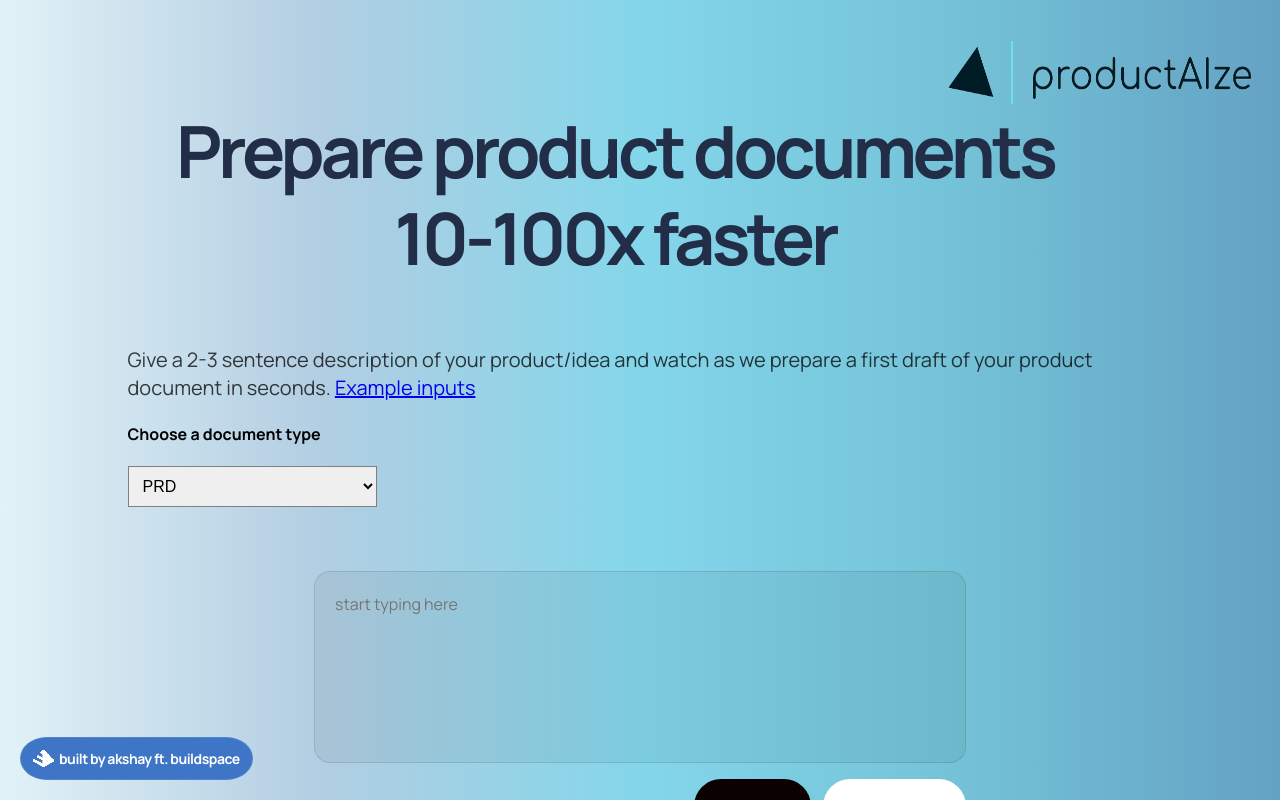
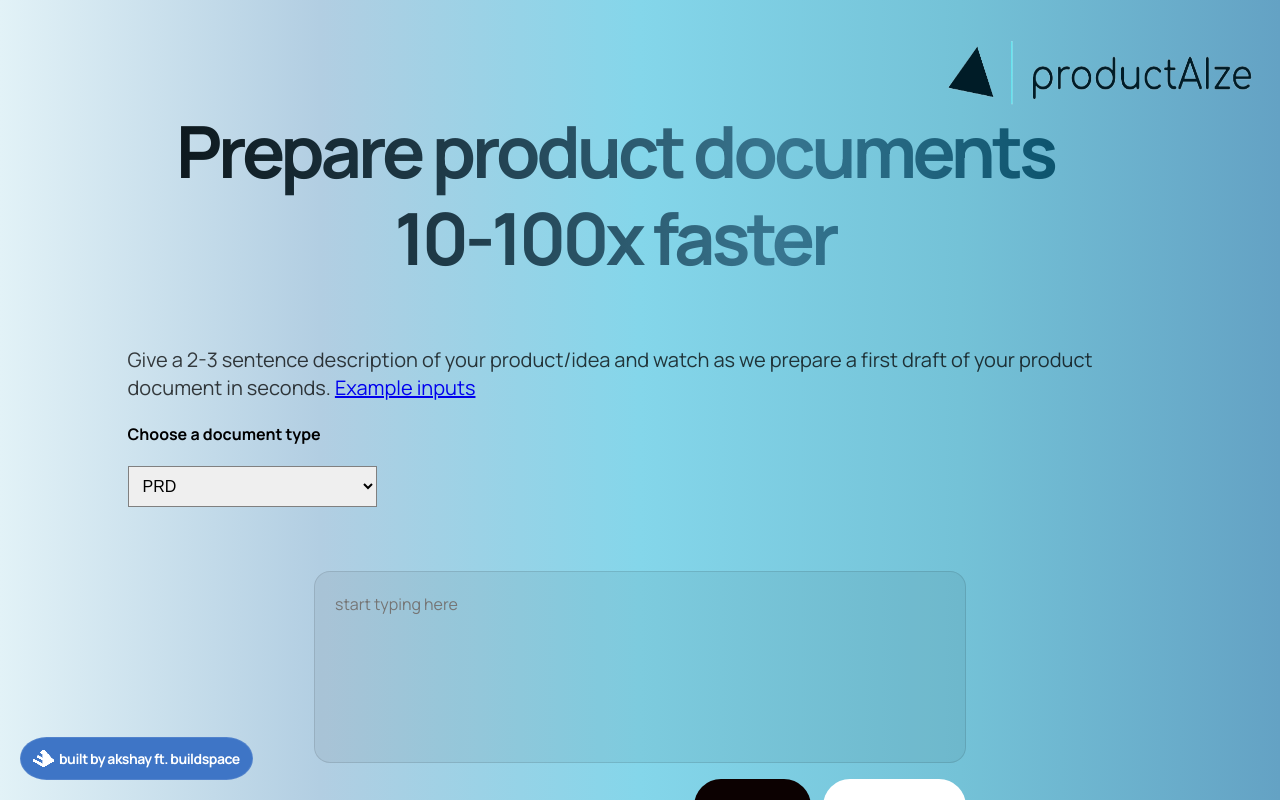
Before and after one commit to akshayvkt/productAIze, a Next.js app: page / in a window 1280 px wide. Built offline with nearby package versions, Linux system fonts and the light colour scheme.

Commit message:
gradient for text

```diff
--- a/pages/index.js
+++ b/pages/index.js
@@ -61,6 +61,7 @@ const Home = () => {
         <div className="header">
           <div className="header-title">
             <h1>Prepare product documents 10-100x faster</h1>
+            {/* next to-do: have the gradient only for '10-100x faster' */}
           </div>
           <div className="header-subtitle">
             <h2>Give a 2-3 sentence description of your product/idea and watch as we prepare a first draft of your product document in seconds. <a href='#header-examples'>Example inputs</a></h2>
--- a/pages/styles.css
+++ b/pages/styles.css
@@ -79,7 +79,25 @@ body {
     letter-spacing: -4px;
     line-height: 1.2em;
     text-align: center;
-}
+    background: linear-gradient(to right, #0b1317,
+    #1f3b49, #387690, #054e68);
+    -webkit-text-fill-color: transparent;
+    -webkit-background-clip: text;
+  }
+
+  .header-title span {
+    width: 100%;
+    font-weight: 700;
+    font-size: 72px;
+    letter-spacing: -4px;
+    line-height: 1.2em;
+    text-align: center;
+    background: linear-gradient(to right, #0b1317,
+    #1f3b49, #387690, #054e68);
+    -webkit-text-fill-color: transparent;
+    -webkit-background-clip: text;
+  }
+
 
 .header-subtitle h2 {
     font-size: 20px;
```
